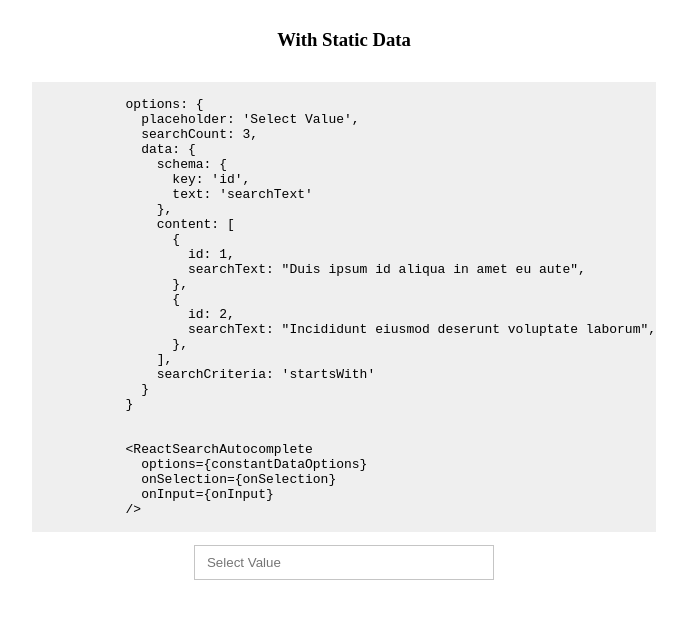
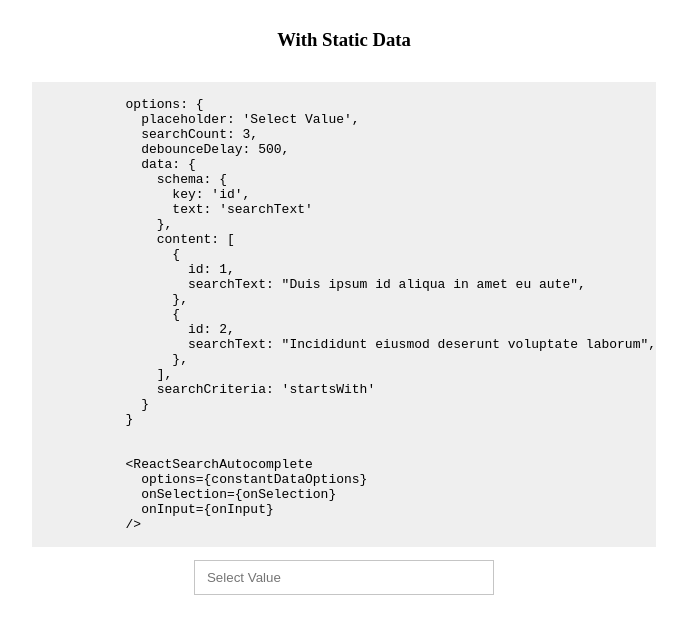
Before and after one commit to hemantnigam/react-search-autocomplete, a React app: page / in a window 1280 px wide. Shown: the top 634 px of the page, without its empty margins (296-983 px from the left). Built offline with nearby package versions, Linux system fonts and the light colour scheme.

Commit message:
updated demo

```diff
--- a/demo/components/StaticData.js
+++ b/demo/components/StaticData.js
@@ -134,6 +134,7 @@ function StaticData() {
             options: {
               placeholder: 'Select Value',
               searchCount: 3,
+              debounceDelay: 500,
               data: {
                 schema: {
                   key: 'id',
```
